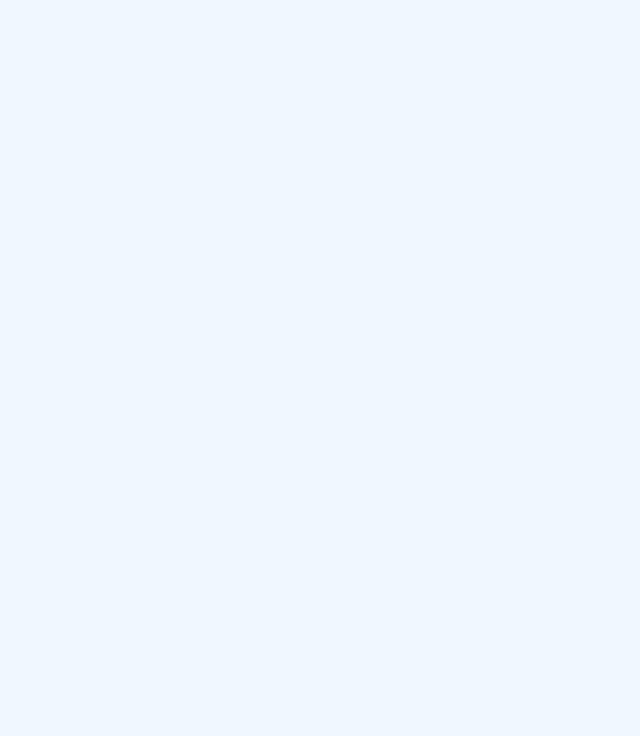
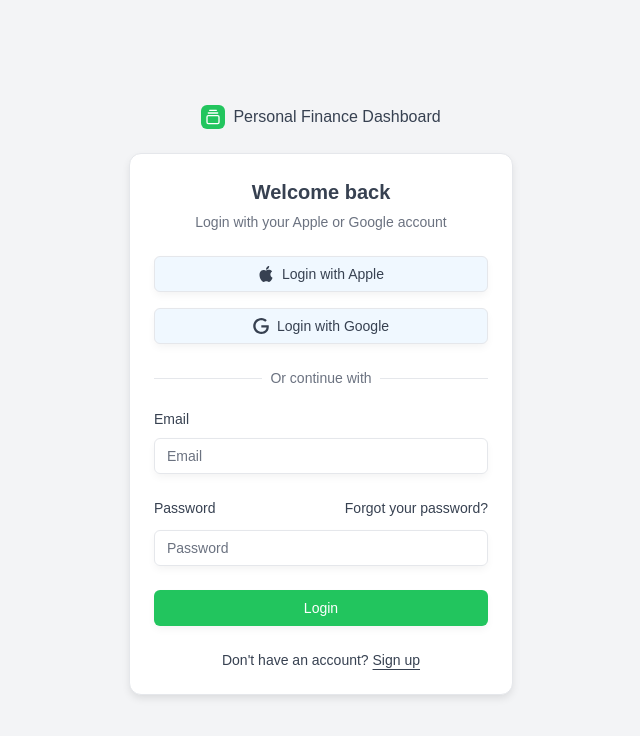
Before and after one commit to alishanawer/personal-finance-dashboard, a React (Vite) app in the folder frontend/: page /login in a window 1280 px wide. Before the commit this address had no page. Shown: the top 736 px of the page, without its empty margins (319-959 px from the left). Built offline with nearby package versions, Linux system fonts and the light colour scheme.

Commit message:
feat: add login page
- Added components/login-form.jsx component containing the login form UI.
- Added pages/login.jsx to render the login form.
- Included email/password fields, social login buttons, and related UI copy
- Implemented minimal styling and layout using shadcn/ui components

```diff
--- a/frontend/src/App.jsx
+++ b/frontend/src/App.jsx
@@ -1,10 +1,12 @@
+import Home from "./pages/home";
+import LoginPage from "./pages/login";
+import SignupPage from "./pages/signup";
 import ReportsPage from "./pages/reports";
 import SettingsPage from "./pages/settings";
 import DashboardPage from "./pages/dashboard";
 import TransactionsPage from "./pages/transactions";
 import { ThemeProvider } from "./components/theme-provider";
 import { BrowserRouter, Routes, Route } from "react-router-dom";
-import Home from "./pages/home";
 
 function App() {
   return (
@@ -12,6 +14,8 @@ function App() {
       <BrowserRouter>
         <Routes>
           <Route path="/" element={<Home />} />
+          <Route path="/login" element={<LoginPage />} />
+          <Route path="/signup" element={<SignupPage />} />
           <Route path="/dashboard" element={<DashboardPage />} />
           <Route path="/settings" element={<SettingsPage />} />
           <Route path="/transactions" element={<TransactionsPage />} />
--- a/frontend/src/components/hero.jsx
+++ b/frontend/src/components/hero.jsx
@@ -44,7 +44,7 @@ const Hero = () => {
               </p>
             </div>
             <div className="mt-6 flex justify-center gap-3">
-              <Link to="/dashboard">
+              <Link to="/login">
                 <Button className="shadow-sm transition-shadow hover:shadow">
                   Get Started
                 </Button>
@@ -54,7 +54,7 @@ const Hero = () => {
                 variant="outline"
                 className="group">
                 <Github className="h-4 transition-transform group-hover:translate-x-0.5" />{" "}
-                View on GitHub
+                Star on GitHub
               </Button>
             </div>
             <div className="mt-15 flex flex-col items-center gap-5">
--- /dev/null
+++ b/frontend/src/components/login-form.jsx
@@ -0,0 +1,88 @@
+import { cn } from "@/lib/utils";
+import { Button } from "@/components/ui/button";
+import {
+  Card,
+  CardContent,
+  CardDescription,
+  CardHeader,
+  CardTitle,
+} from "@/components/ui/card";
+import { Input } from "@/components/ui/input";
+import { Label } from "@/components/ui/label";
+
+export function LoginForm({ className, ...props }) {
+  return (
+    <div className={cn("flex flex-col gap-6", className)} {...props}>
+      <Card>
+        <CardHeader className="text-center">
+          <CardTitle className="text-xl">Welcome back</CardTitle>
+          <CardDescription>
+            Login with your Apple or Google account
+          </CardDescription>
+        </CardHeader>
+        <CardContent>
+          <form>
+            <div className="grid gap-6">
+              <div className="flex flex-col gap-4">
+                <Button variant="outline" className="w-full">
+                  <svg xmlns="http://www.w3.org/2000/svg" viewBox="0 0 24 24">
+                    <path
+                      d="M12.152 6.896c-.948 0-2.415-1.078-3.96-1.04-2.04.027-3.91 1.183-4.961 3.014-2.117 3.675-.546 9.103 1.519 12.09 1.013 1.454 2.208 3.09 3.792 3.039 1.52-.065 2.09-.987 3.935-.987 1.831 0 2.35.987 3.96.948 1.637-.026 2.676-1.48 3.676-2.948 1.156-1.688 1.636-3.325 1.662-3.415-.039-.013-3.182-1.221-3.22-4.857-.026-3.04 2.48-4.494 2.597-4.559-1.429-2.09-3.623-2.324-4.39-2.376-2-.156-3.675 1.09-4.61 1.09zM15.53 3.83c.843-1.012 1.4-2.427 1.245-3.83-1.207.052-2.662.805-3.532 1.818-.78.896-1.454 2.338-1.273 3.714 1.338.104 2.715-.688 3.559-1.701"
+                      fill="currentColor"
+                    />
+                  </svg>
+                  Login with Apple
+                </Button>
+                <Button variant="outline" className="w-full">
+                  <svg xmlns="http://www.w3.org/2000/svg" viewBox="0 0 24 24">
+                    <path
+                      d="M12.48 10.92v3.28h7.84c-.24 1.84-.853 3.187-1.787 4.133-1.147 1.147-2.933 2.4-6.053 2.4-4.827 0-8.6-3.893-8.6-8.72s3.773-8.72 8.6-8.72c2.6 0 4.507 1.027 5.907 2.347l2.307-2.307C18.747 1.44 16.133 0 12.48 0 5.867 0 .307 5.387.307 12s5.56 12 12.173 12c3.573 0 6.267-1.173 8.373-3.36 2.16-2.16 2.84-5.213 2.84-7.667 0-.76-.053-1.467-.173-2.053H12.48z"
+                      fill="currentColor"
+                    />
+                  </svg>
+                  Login with Google
+                </Button>
+              </div>
+              <div className="after:border-border relative text-center text-sm after:absolute after:inset-0 after:top-1/2 after:z-0 after:flex after:items-center after:border-t">
+                <span className="bg-card text-muted-foreground relative z-10 px-2">
+                  Or continue with
+                </span>
+              </div>
+              <div className="grid gap-6">
+                <div className="grid gap-3">
+                  <Label htmlFor="email">Email</Label>
+                  <Input id="email" type="email" placeholder="Email" required />
+                </div>
+                <div className="grid gap-3">
+                  <div className="flex items-center">
+                    <Label htmlFor="password">Password</Label>
+                    <a
+                      href="#"
+                      className="ml-auto text-sm underline-offset-4 hover:underline">
+                      Forgot your password?
+                    </a>
+                  </div>
+                  <Input
+                    id="password"
+                    type="password"
+                    placeholder="Password"
+                    required
+                  />
+                </div>
+                <Button type="submit" className="w-full">
+                  Login
+                </Button>
+              </div>
+              <div className="text-center text-sm">
+                Don&apos;t have an account?{" "}
+                <a href="/signup" className="underline underline-offset-4">
+                  Sign up
+                </a>
+              </div>
+            </div>
+          </form>
+        </CardContent>
+      </Card>
+    </div>
+  );
+}
--- /dev/null
+++ b/frontend/src/pages/login.jsx
@@ -0,0 +1,18 @@
+import { GalleryVerticalEnd } from "lucide-react";
+import { LoginForm } from "@/components/login-form";
+
+export default function LoginPage() {
+  return (
+    <div className="bg-muted flex min-h-svh flex-col items-center justify-center gap-6 p-6 md:p-10">
+      <div className="flex w-full max-w-sm flex-col gap-6">
+        <a href="/" className="flex items-center gap-2 self-center font-medium">
+          <div className="bg-primary text-primary-foreground flex size-6 items-center justify-center rounded-md">
+            <GalleryVerticalEnd className="size-4" />
+          </div>
+          Personal Finance Dashboard
+        </a>
+        <LoginForm />
+      </div>
+    </div>
+  );
+}
```
